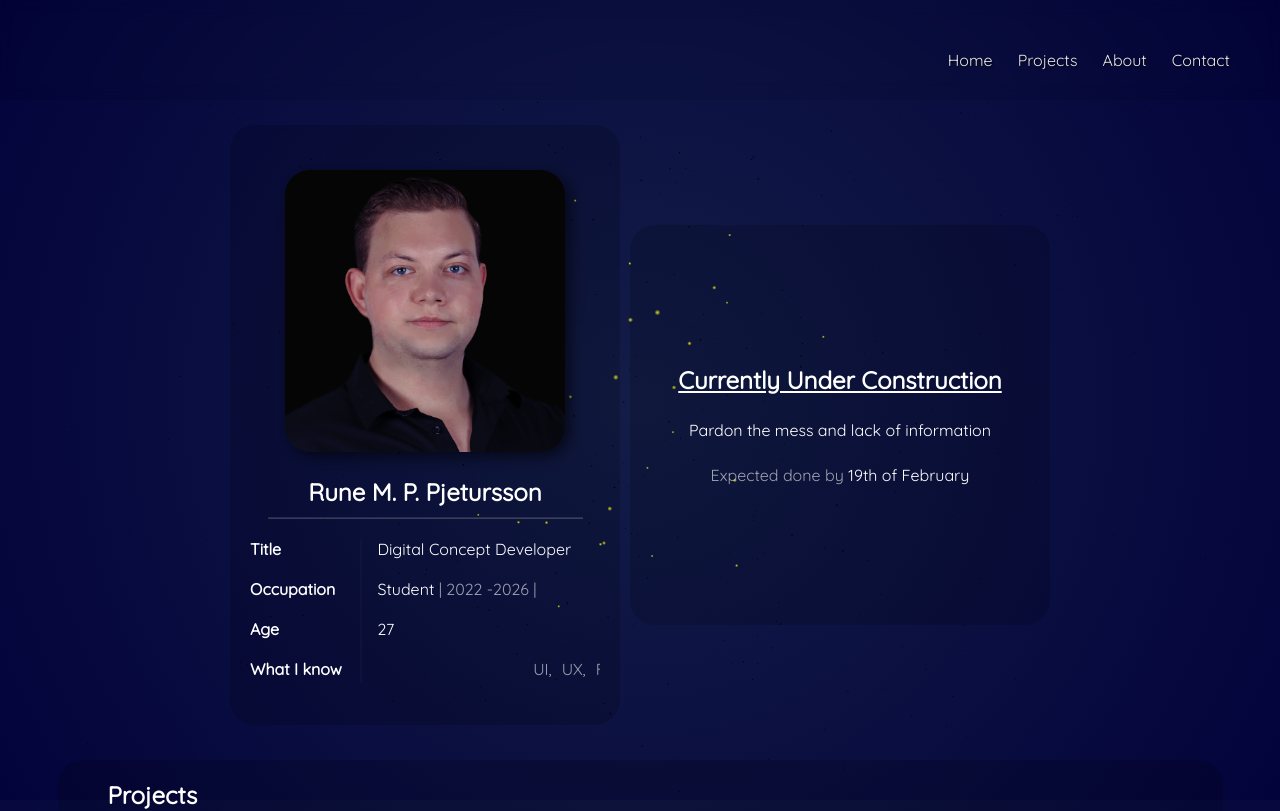
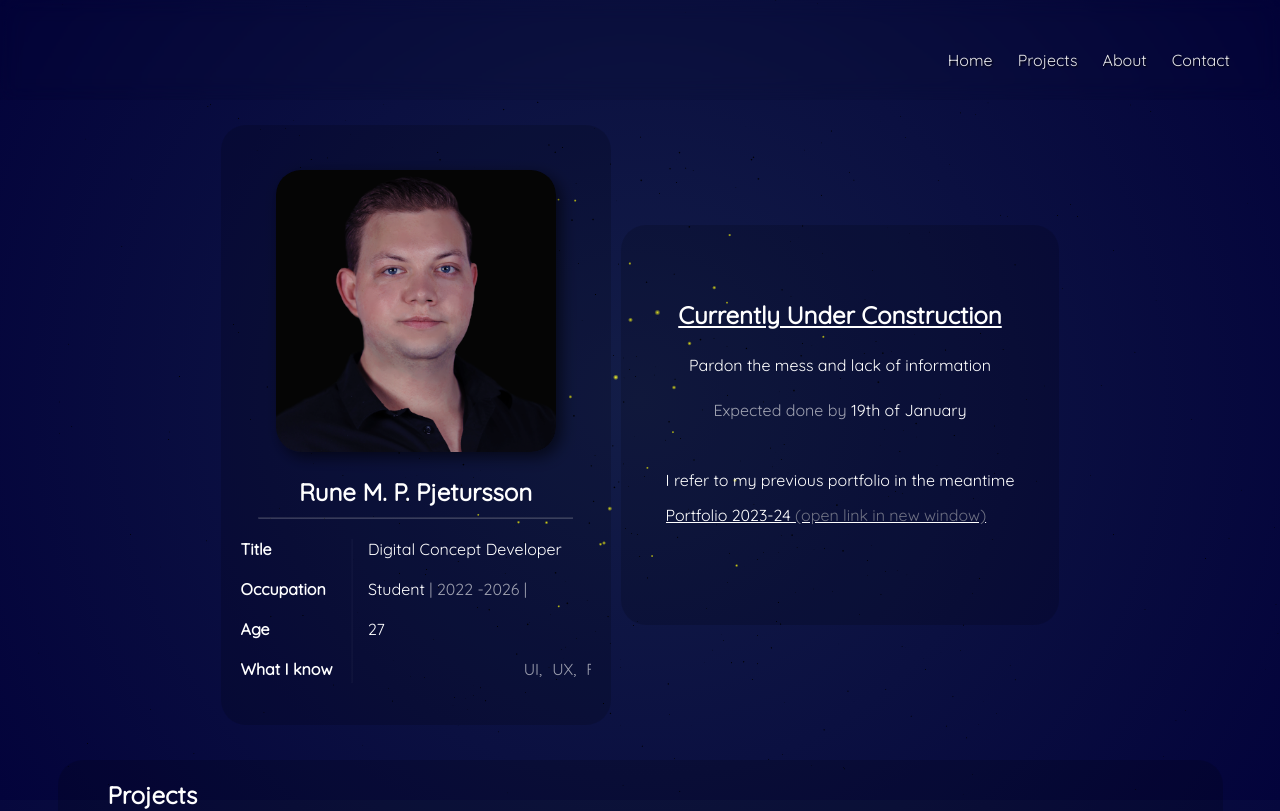
Before and after one commit to RunePjetursson/Rune-pjetursson-portfolio-2025, a Nuxt app: page / in a window 1280 px wide. Shown: the top 811 px of the page. Built offline with nearby package versions, Linux system fonts and the light colour scheme.

Commit message:
Update MainCodeInfo.vue
Added old portfolio link (temporary)

```diff
--- a/components/MainCodeInfo.vue
+++ b/components/MainCodeInfo.vue
@@ -3,7 +3,16 @@
     <section class="flex column align">
       <h2>Currently Under Construction</h2>
       <p>Pardon the mess and lack of information</p>
-      <p><span>Expected done by</span> 19th of February</p>
+      <p><span>Expected done by</span> 19th of January</p>
+      <div class="flex column port">
+        <p>I refer to my previous portfolio in the meantime</p>
+        <a
+          title="open old portfolio in new window"
+          href="https://mmd.ucn.dk/class/MMD-CSD-S22/10461970/Eksaminer/Sem3/Rune%20Pjetursson_version%203/"
+          target="_blank"
+          >Portfolio 2023-24 <span>(open link in new window)</span></a
+        >
+      </div>
     </section>
   </div>
 </template>
@@ -21,5 +30,16 @@
       text-decoration: underline;
     }
   }
+  .port {
+    margin: 25px;
+    gap: 15px;
+    a {
+      text-decoration: underline;
+      span {
+        color: #c4c4c488;
+        text-decoration: wavy;
+      }
+    }
+  }
 }
 </style>
```
